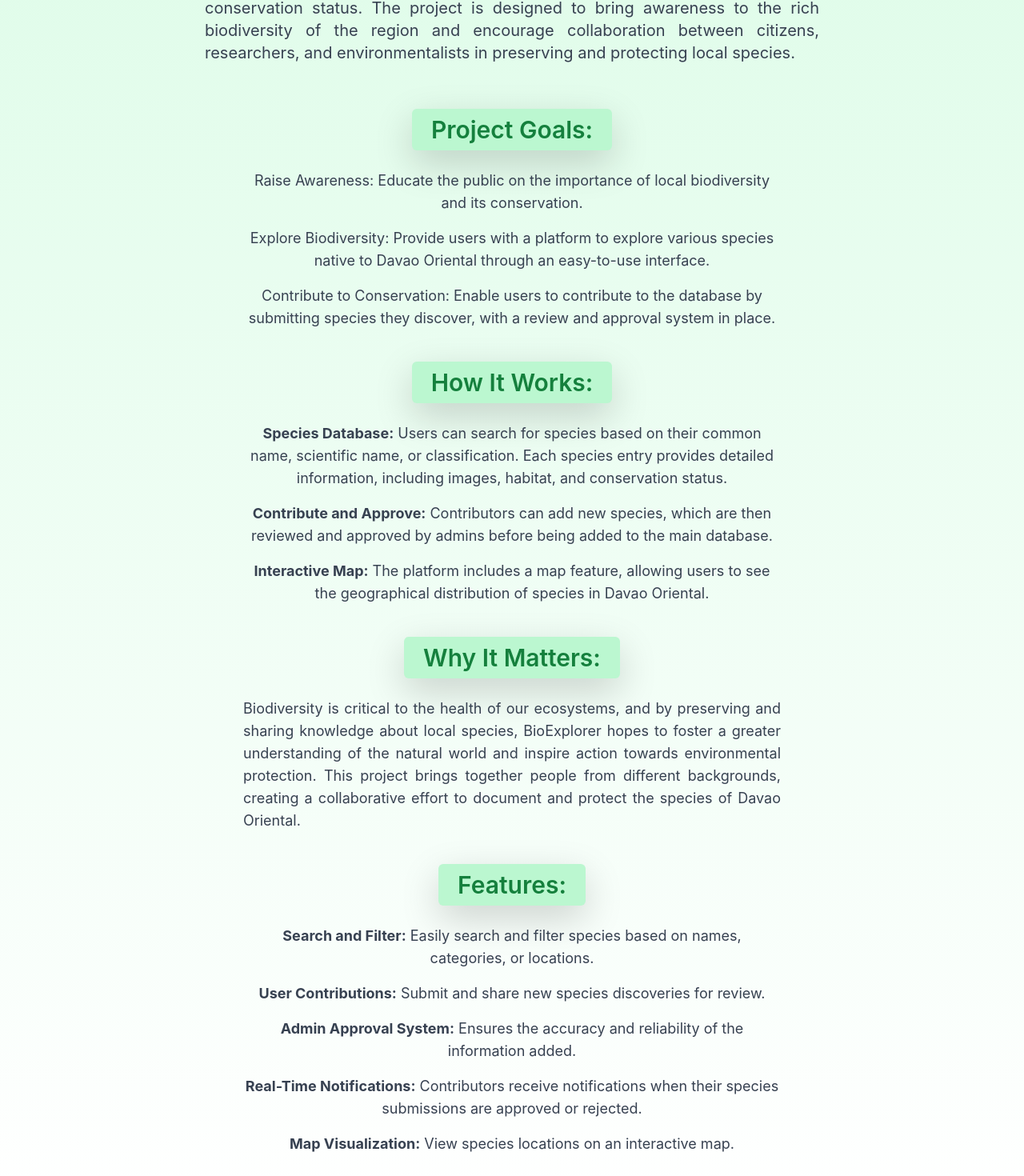
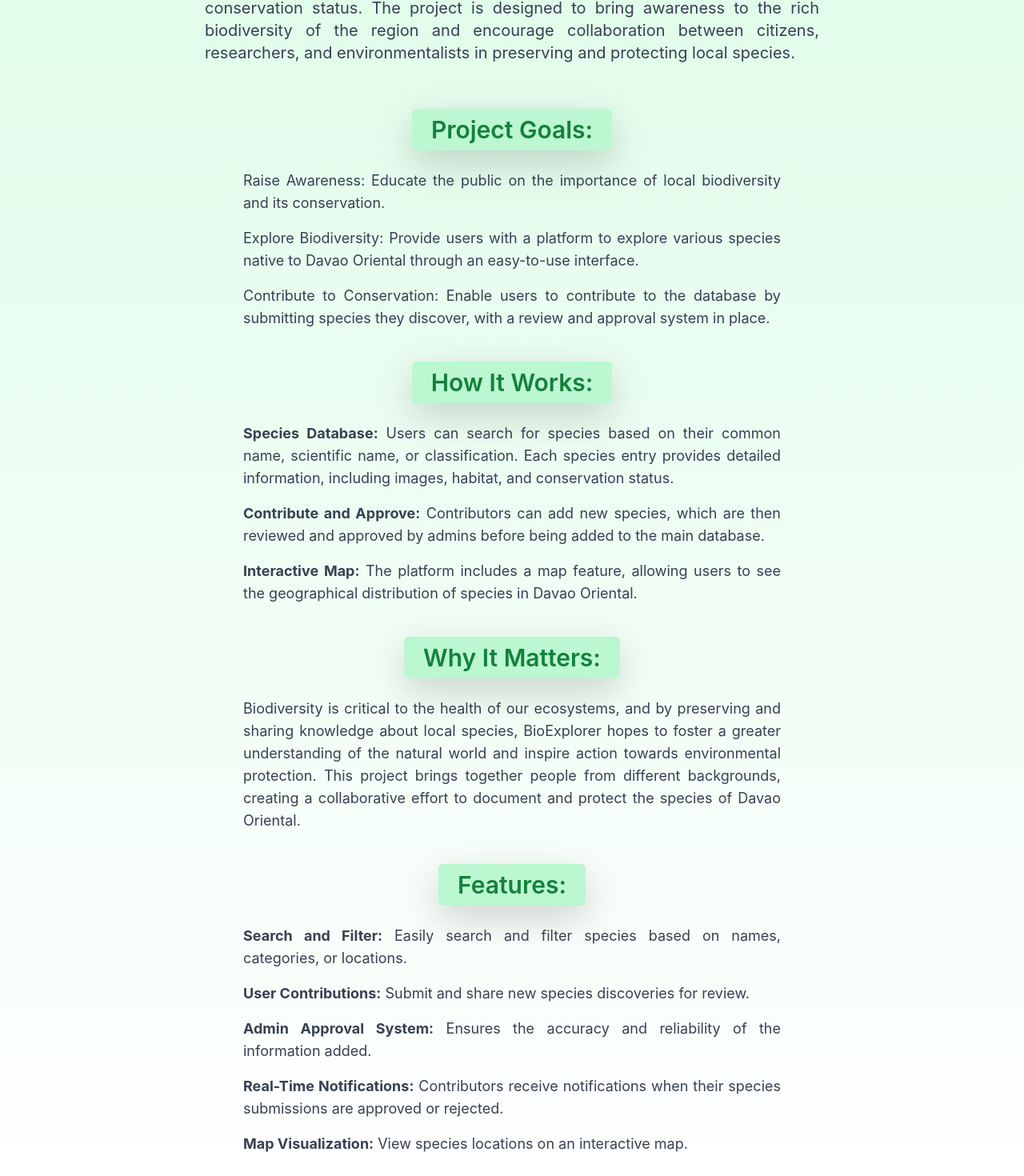
Before and after one commit to Miketzy/capstone2-client, a React (Create React App) app in the folder frontend-client2/: page /about-the-project in a window 1280 px wide. Shown: the part 322-1792 px from the top of the page at 80% size. Built offline with nearby package versions, Linux system fonts and the light colour scheme; a small style sheet from the web is missing.

Commit message:
about the project updated

```diff
--- a/frontend-client2/src/Components/frontpage/About-the-Project/AboutTheProject.jsx
+++ b/frontend-client2/src/Components/frontpage/About-the-Project/AboutTheProject.jsx
@@ -7,7 +7,7 @@
         <h2 className="text-5xl font-extrabold text-green-800 bg-green-200 py-2 px-6 rounded-md shadow-lg inline-block">
           About the Project
         </h2>
-        <p className="mt-6 text-xl text-gray-700 max-w-3xl mx-auto">
+        <p className="mt-6 text-xl text-gray-700 max-w-3xl mx-auto text-justify">
           BioExplorer is an innovative platform developed to showcase and
           explore the diverse species found in Davao Oriental. It provides a
           comprehensive database of species, offering detailed information about
@@ -22,7 +22,7 @@
             <h3 className="text-3xl font-semibold text-green-700 bg-green-200 py-2 px-6 rounded-md shadow-lg inline-block">
               Project Goals:
             </h3>
-            <ul className="list-disc list-inside text-lg text-gray-700 space-y-4 max-w-2xl mx-auto">
+            <ul className="list-disc list-inside text-lg text-gray-700 space-y-4 max-w-2xl mx-auto text-justify">
               <li>
                 Raise Awareness: Educate the public on the importance of local
                 biodiversity and its conservation.
@@ -44,7 +44,7 @@
             <h3 className="text-3xl font-semibold text-green-700 bg-green-200 py-2 px-6 rounded-md shadow-lg inline-block">
               How It Works:
             </h3>
-            <ul className="list-disc list-inside text-lg text-gray-700 space-y-4 max-w-2xl mx-auto">
+            <ul className="list-disc list-inside text-lg text-gray-700 space-y-4 max-w-2xl mx-auto text-justify">
               <li>
                 <strong>Species Database:</strong> Users can search for species
                 based on their common name, scientific name, or classification.
@@ -68,7 +68,7 @@
             <h3 className="text-3xl font-semibold text-green-700 bg-green-200 py-2 px-6 rounded-md shadow-lg inline-block">
               Why It Matters:
             </h3>
-            <p className="text-lg text-gray-700 max-w-2xl mx-auto">
+            <p className="text-lg text-gray-700 max-w-2xl mx-auto text-justify">
               Biodiversity is critical to the health of our ecosystems, and by
               preserving and sharing knowledge about local species, BioExplorer
               hopes to foster a greater understanding of the natural world and
@@ -83,7 +83,7 @@
             <h3 className="text-3xl font-semibold text-green-700 bg-green-200 py-2 px-6 rounded-md shadow-lg inline-block">
               Features:
             </h3>
-            <ul className="list-disc list-inside text-lg text-gray-700 space-y-4 max-w-2xl mx-auto">
+            <ul className="list-disc list-inside text-lg text-gray-700 space-y-4 max-w-2xl mx-auto text-justify">
               <li>
                 <strong>Search and Filter:</strong> Easily search and filter
                 species based on names, categories, or locations.
```
